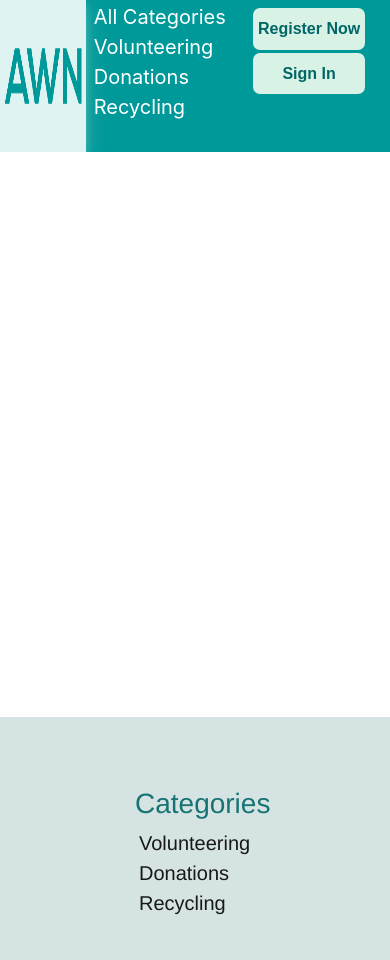
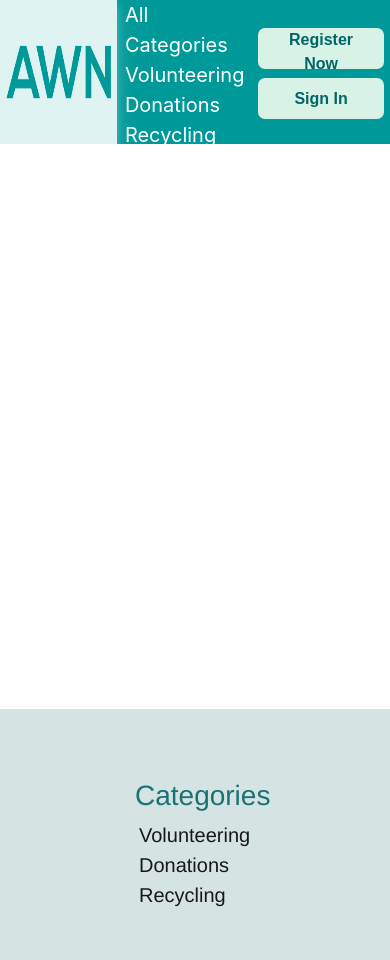
Before and after one commit to AhmadAymanA99/awn-app, a React app: page /posts in a window 390 px wide. Shown: the top 960 px of the page. Built offline with nearby package versions, Linux system fonts and the light colour scheme; no server answers.

Commit message:
nav-bar modifications

```diff
--- a/src/components/style/App.css
+++ b/src/components/style/App.css
@@ -4,6 +4,8 @@
     height: 5rem;
     display: inline-flex;
     margin-bottom: 1rem;
+    padding-left: 3rem;
+    padding-right: 3rem;
 }
 
 #categoriesNav {
@@ -24,8 +26,8 @@
 
 .logo {
     height: 100%;
-    margin-left: 9rem;
-    margin-right: -6rem;
+    margin-left: auto;
+    margin-right: auto;
 }
 
 .logo:hover {
@@ -69,7 +71,9 @@
 }
 
 .rightDiv {
-    margin: 0.3rem auto;
+    margin-top: 0.3rem;
+    margin-bottom: 0.3rem;
+    margin-left: auto;
 }
 
 .username {
@@ -84,102 +88,37 @@
     text-decoration: none;
 }
 
-@media only screen and (max-width: 1024px) {
-    #navBar {
-        background-color: #009999;
-        width: 100%;
-        height: 5rem;
-        display: inline-flex;
-        margin-bottom: 1rem;
-    }
-    #categoriesNav {
-        margin-top: 1.5rem;
-    }
-    #categoriesNav a {
-        padding: 0 0.6rem;
-        text-decoration: none;
-        color: #fff;
-        font-size: 22px;
-        font-weight: 400;
-    }
-    .logo {
-        height: 100%;
-        margin-left: 4rem;
-        margin-right: -9rem;
-    }
-    .rightDiv {
-        margin-left: 3rem;
-        display: flex;
-        flex-direction: column;
-    }
-    .username {
-        font-size: 20px;
-        font-weight: 100;
-        padding: 0;
-        color: white;
-    }
-    .regButton {
-        padding: 0 5px;
-        margin-top: 0.1rem;
-        background-color: #d9f2e6;
-        border: none;
-        border-radius: 7px;
-        font-weight: 600;
-        color: #006666;
-        font-family: Arial, Helvetica, sans-serif;
-        margin-right: 6px;
-    }
-}
-
 @media only screen and (max-width: 768px) {
     #navBar {
-        background-color: #009999;
-        width: 100%;
-        height: 5.2rem;
-        display: inline-flex;
-        margin-bottom: 1rem;
-    }
-    #categoriesNav {
-        margin-top: 1.5rem;
+        padding-left: 0rem;
+        padding-right: 0rem;
     }
     #categoriesNav a {
         padding: 0 0.5rem;
-        text-decoration: none;
-        color: #fff;
         font-size: 20px;
         font-weight: 400;
     }
-    .logo {
-        height: 100%;
-        margin-left: 0rem;
-        margin-right: -9.5rem;
-    }
     .regButton {
         margin-top: 0.2rem;
-        background-color: #d9f2e6;
-        border: none;
-        border-radius: 7px;
-        font-weight: 600;
-        color: #006666;
-        font-family: Arial, Helvetica, sans-serif;
     }
     .rightDiv {
-        margin-left: 1rem;
         display: flex;
         flex-direction: column;
     }
 }
 
-@media only screen and (max-width: 425px) {
+@media only screen and (max-width: 426px) {
     #navBar {
         background-color: #009999;
         width: 100%;
-        height: 9.5rem;
+        height: 9rem;
         display: inline-flex;
         margin-bottom: 1rem;
+        padding-left: 0rem;
+        padding-right: 0rem;
     }
     #categoriesNav {
-        margin-top: 0.1rem;
+        margin: auto;
         display: flex;
         flex-direction: column;
     }
@@ -194,10 +133,9 @@
         height: 100%;
         width: 100%;
         margin-left: 0rem;
-        margin-right: -8rem;
+        margin-right: -5rem;
     }
     .regButton {
-        margin-top: 0.2rem;
         background-color: #d9f2e6;
         border: none;
         border-radius: 7px;
@@ -206,7 +144,8 @@
         font-family: Arial, Helvetica, sans-serif;
     }
     .rightDiv {
-        margin-left: 1.2rem;
+        margin-top: auto;
+        margin-bottom: auto;
         display: flex;
         flex-direction: column;
     }
--- a/src/components/style/JumpotronStyle.scss
+++ b/src/components/style/JumpotronStyle.scss
@@ -67,7 +67,7 @@
     }
 }
 
-@media only screen and (max-width: 425px) {
+@media only screen and (max-width: 426px) {
     .jumbotron {
         width: 25rem;
         height: 11rem;
```
Also changed, not shown: 1 other file.
